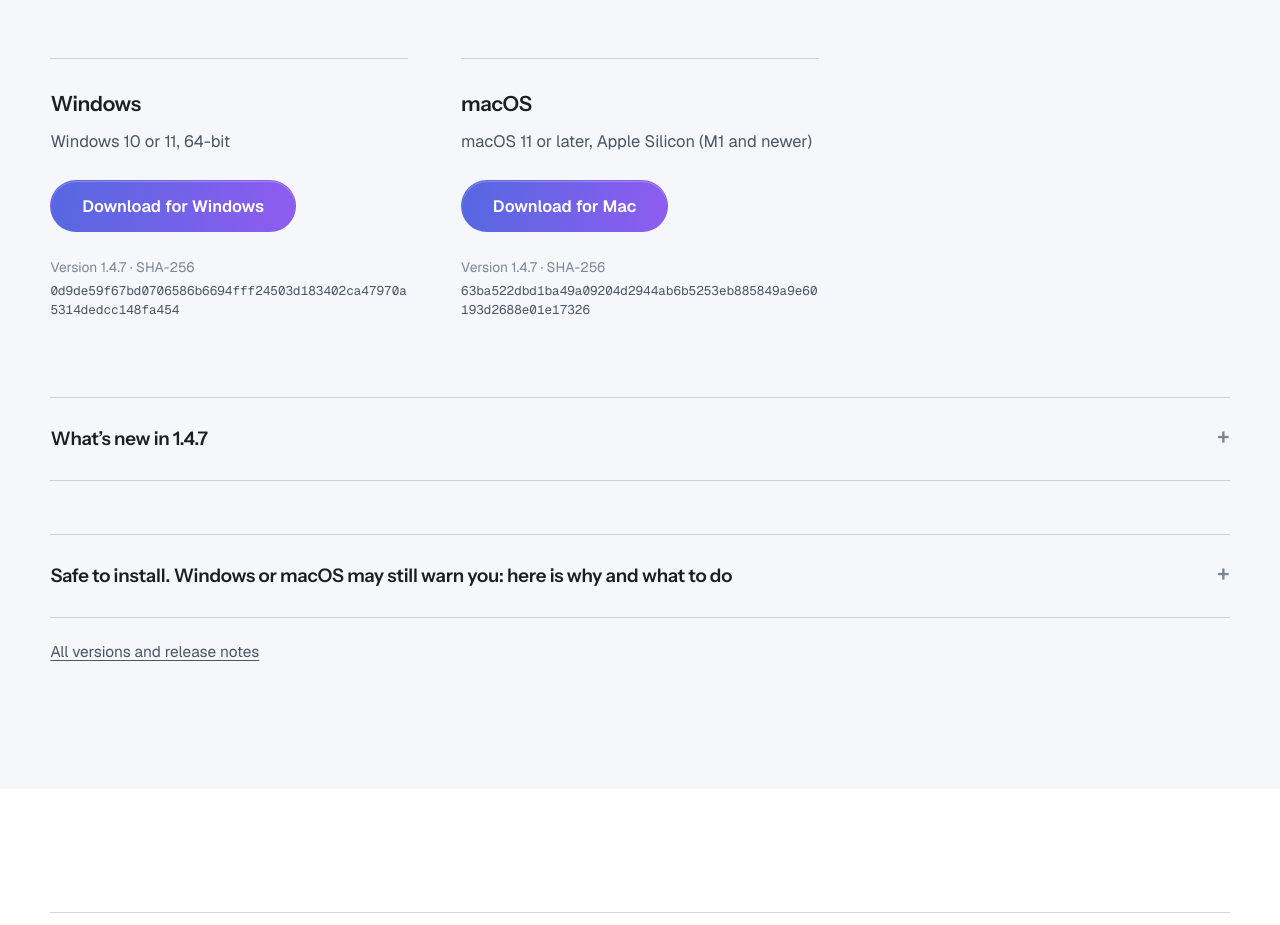
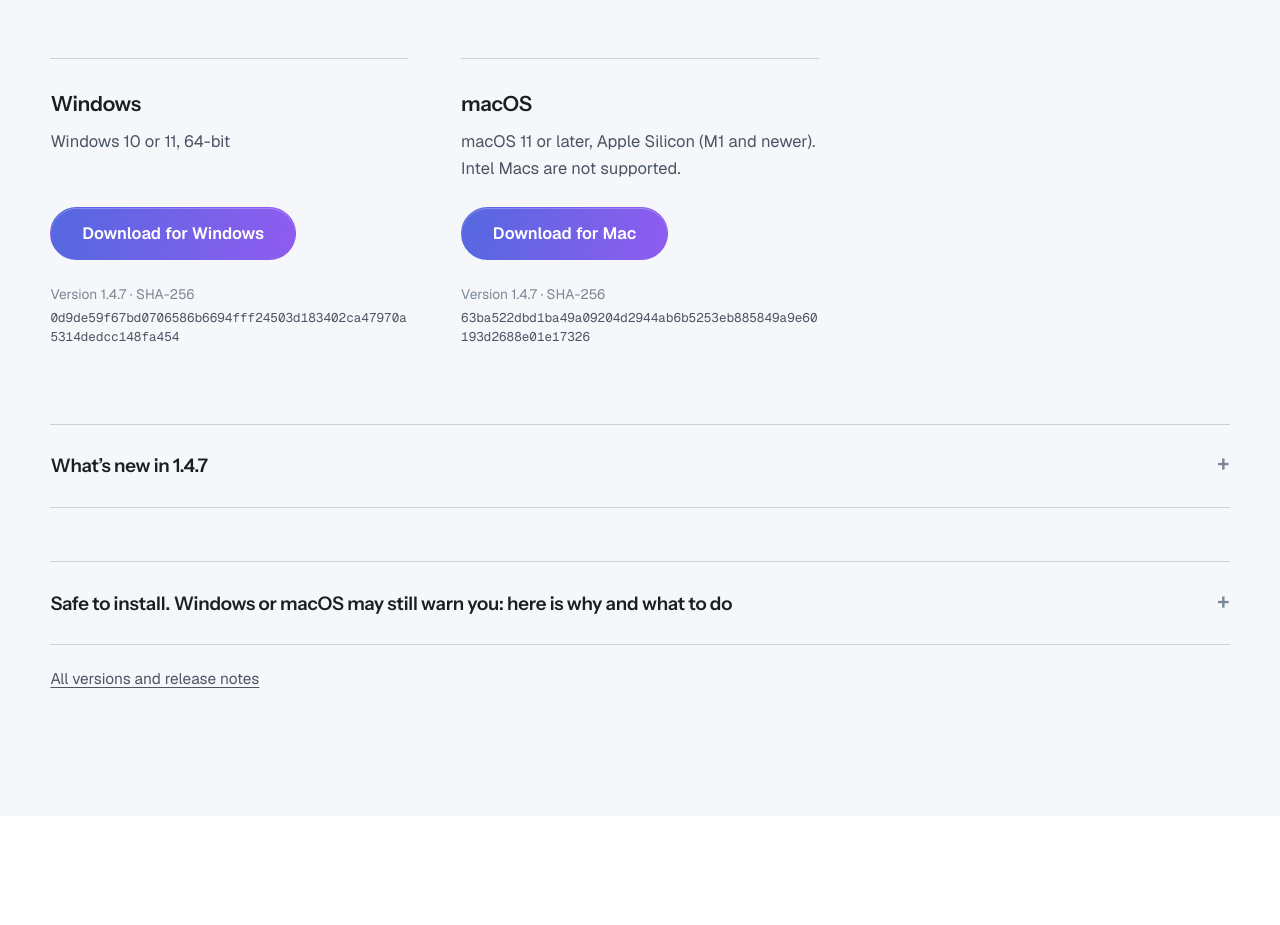
Before and after one commit to rc0900989-rgb/hertzsync, a plain HTML site: page index.html in a window 1280 px wide. Shown: the part 6987-7912 px from the top of the page. Drawn offline with nearby package versions, Linux system fonts and the light colour scheme.

Commit message:
Say plainly that Intel Macs are not supported

```diff
--- a/index.html
+++ b/index.html
@@ -209,7 +209,7 @@
    </div>
    <div class="card">
     <h3>macOS</h3>
-    <p>macOS 11 or later, Apple Silicon (M1 and newer)</p>
+    <p>macOS 11 or later, Apple Silicon (M1 and newer). Intel Macs are not supported.</p>
     <a class="btn btn-primary" href="https://github.com/rc0900989-rgb/hertzsync/releases/latest/download/HertzSync-macOS-AppleSilicon.dmg">Download for Mac</a>
     <p class="hash">Version 1.4.7 · SHA-256<br><code>63ba522dbd1ba49a09204d2944ab6b5253eb885849a9e60193d2688e01e17326</code></p>
    </div>
```
